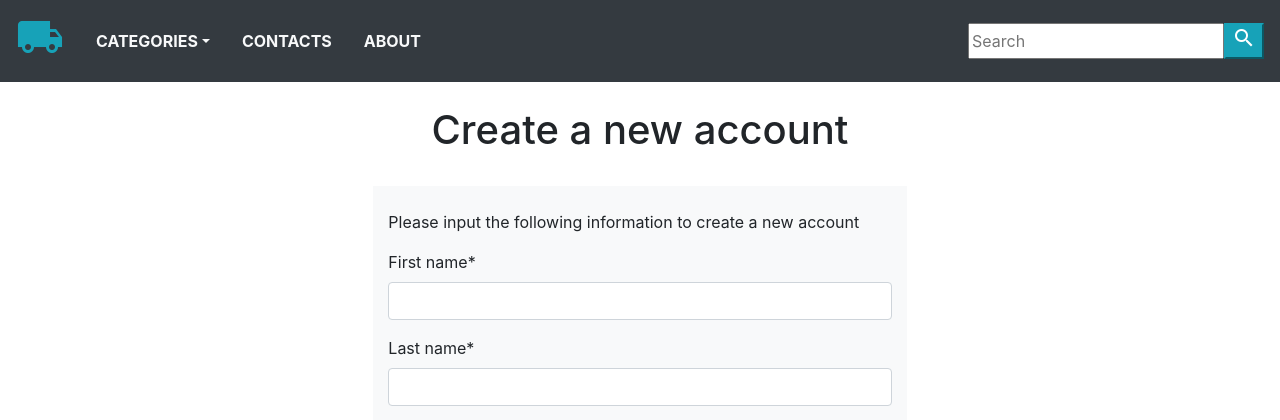
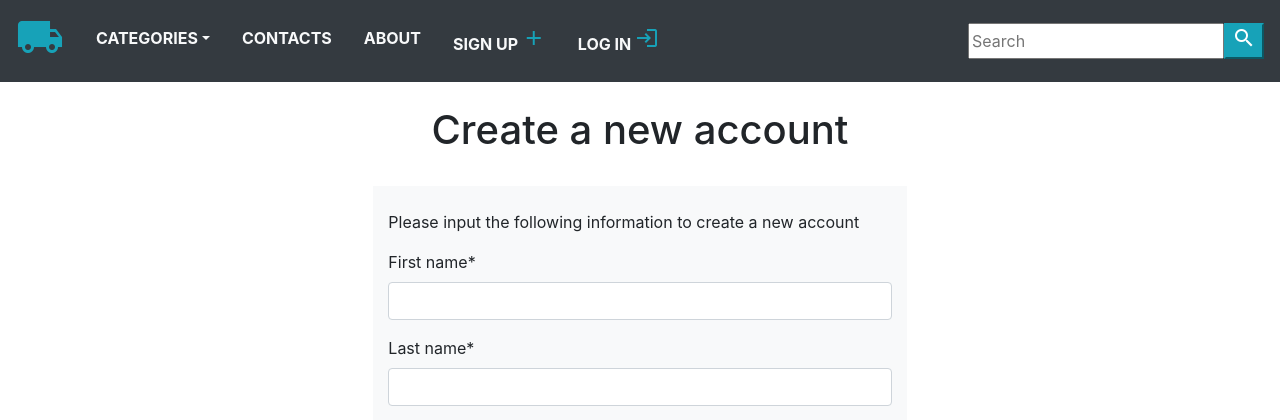
Before and after one commit to MihoZozulya/ecommerce-project, a Django app: page /account/create/ in a window 1280 px wide. Shown: the top 420 px of the page. Run offline with Django 3.2, Linux system fonts and the light colour scheme; data that the repository does not hold is empty; some libraries are stand-ins or nearby versions.

Commit message:
login and logout

```diff
--- a/shop/templates/navbar.html
+++ b/shop/templates/navbar.html
@@ -20,6 +20,50 @@
 				</li>
 				<li class="nav-item"><a class="nav-link text-light text-uppercase font-weight-bold px-3" href="">Contacts</a></li>
 				<li class="nav-item"><a class="nav-link text-light text-uppercase font-weight-bold px-3" href="">About</a></li>
+
+				{% if request.user.is_authenticated and request.user.first_name %}
+
+				<li class="nav-item">
+					<span class="nav-link text-light text-uppercase font-weight-bold px-3">
+						Welcome, {{ request.user.first_name }}!
+						<span class="material-icons text-info cart-icon">
+							person_pin
+						</span>
+					</span>
+				</li>
+
+				<li class="nav-item">
+					<a class="nav-link text-light text-uppercase font-weight-bold px-3" href="{% url 'signout' %}">
+						Sign Out
+						<span class="material-icons text-info cart-icon">
+							logout
+						</span>
+					</a>
+				</li>
+
+				{% else %}
+
+				<li class="nav-item">
+					<a class="nav-link text-light text-uppercase font-weight-bold px-3" href="{% url 'signup' %}">
+						Sign Up
+						<span class="material-icons text-info cart-icon">
+							add
+						</span>
+					</a>
+				</li>
+				<li class="nav-item">
+					<a class="nav-link text-light text-uppercase font-weight-bold px-3" href="{% url 'login' %}">
+						Log in
+						<span class="material-icons text-info cart-icon">
+							login
+						</span>
+					</a>
+				</li>
+
+				{% endif %}
+
+
+
 				{% if item_count > 0 %}
 				<li class="nav-item">
 					<a class="nav-link text-light text-uppercase font-weight-bold px-3" href="{% url 'cart_detail' %}">
--- a/shop/urls.py
+++ b/shop/urls.py
@@ -10,5 +10,7 @@ urlpatterns = [
     path('cart/remove/<int:product_id>', views.cart_remove, name='cart_remove'),
     path('cart/remove_product/<int:product_id>', views.cart_remove_product, name='cart_remove_product'),
     path('account/create/', views.signUpView, name='signup'),
+    path('account/login/', views.loginView, name='login'),
+    path('account/signout/', views.signoutView, name='signout'),
 
 ]
--- a/shop/views.py
+++ b/shop/views.py
@@ -3,6 +3,8 @@ from .models import Category, Product, Cart, CartItem
 from django.core.exceptions import ObjectDoesNotExist
 from django.contrib.auth.models import Group, User
 from .forms import SignUpForm
+from django.contrib.auth.forms import AuthenticationForm
+from django.contrib.auth import login, authenticate, logout
 
 
 # Create your views here.
@@ -103,3 +105,25 @@ def signUpView(request):
 	else:
 		form = SignUpForm()
 	return render(request, 'signup.html', {'form': form})
+
+
+def loginView(request):
+	if request.method == 'POST':
+		form = AuthenticationForm(data=request.POST)
+		if form.is_valid():
+			username = request.POST['username']
+			password = request.POST['password']
+			user = authenticate(username=username, password=password)
+			if user is not None:
+				login(request, user)
+				return redirect('home')
+			else:
+				return redirect('signup')
+
+	else:
+		form = AuthenticationForm()
+	return render(request, 'login.html', {'form':form})
+
+def signoutView(request):
+	logout(request)
+	return redirect('login')
```
Also changed, not shown: shop/templates/login.html (added, +47 -0 lines).
